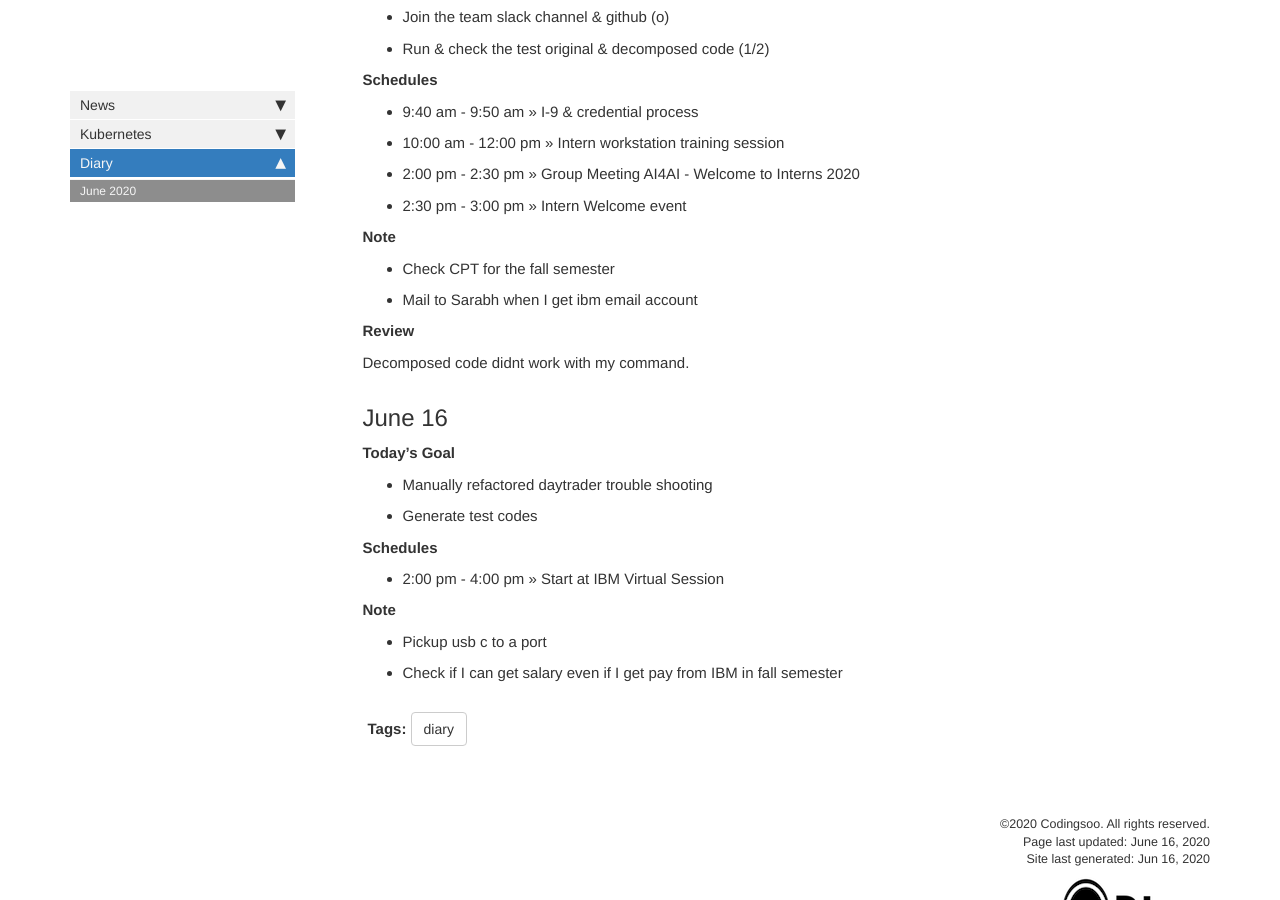
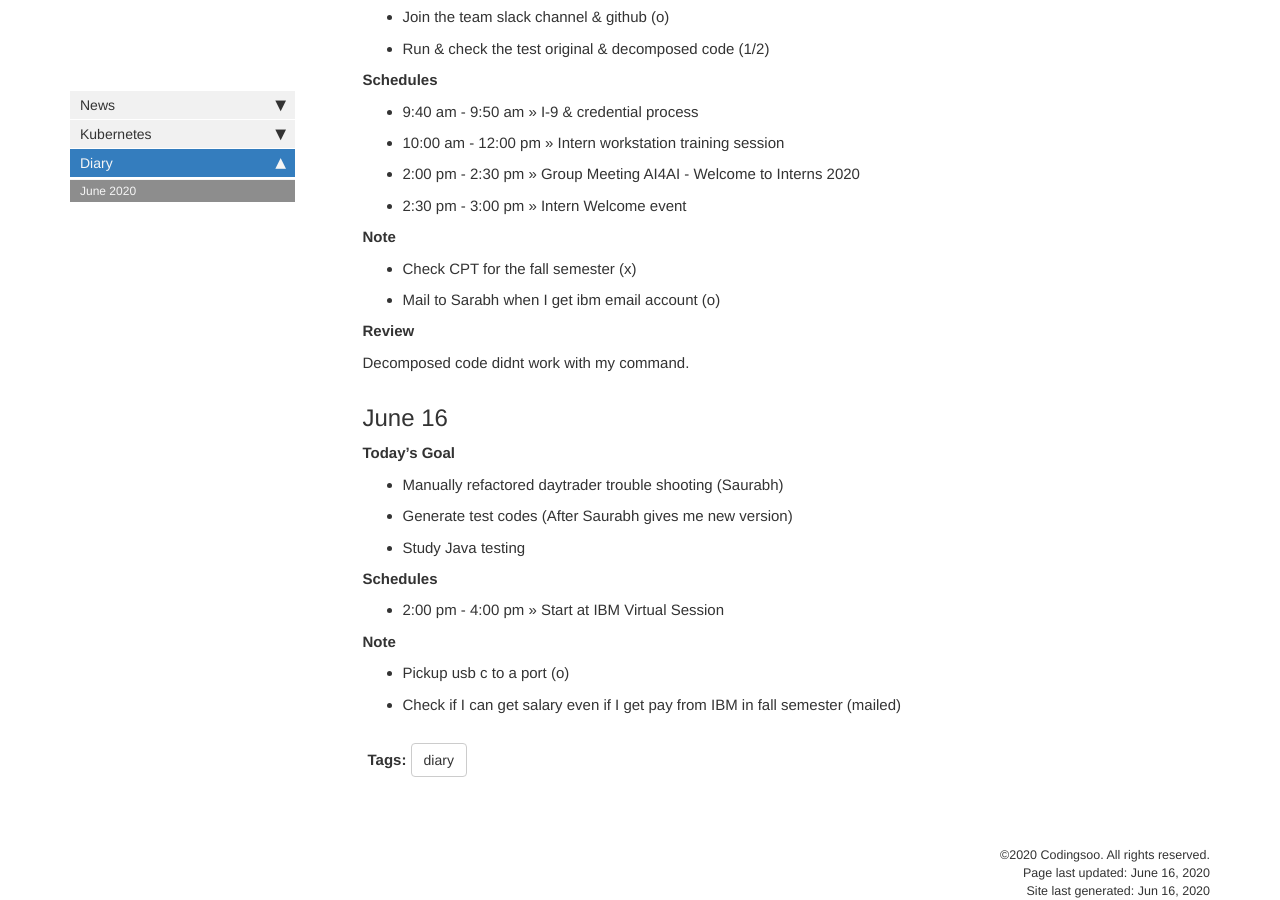
Before and after one commit to codingsoo/codingsoo.github.io1, a Jekyll site: the page built from pages/diary/june-2020.md, in a window 1280 px wide and 900 px high, scrolled down 457 px. Built offline with Jekyll 4.4.1, drawn with Linux system fonts in a browser that asks for light colours; nearby versions of some CDN libraries; comment, search, counter and statistics services are not loaded.

Commit message:
Today update

```diff
--- a/pages/diary/june-2020.md
+++ b/pages/diary/june-2020.md
@@ -26,8 +26,8 @@ folder: diary
 
 **Note**
 
-- Check CPT for the fall semester
-- Mail to Sarabh when I get ibm email account
+- Check CPT for the fall semester (x)
+- Mail to Sarabh when I get ibm email account (o)
 
 **Review**
 
@@ -37,8 +37,9 @@ Decomposed code didnt work with my command.
 
 **Today's Goal**
 
-- Manually refactored daytrader trouble shooting
-- Generate test codes
+- Manually refactored daytrader trouble shooting (Saurabh)
+- Generate test codes (After Saurabh gives me new version)
+- Study Java testing
 
 **Schedules**
 
@@ -46,5 +47,5 @@ Decomposed code didnt work with my command.
 
 **Note**
 
-- Pickup usb c to a port
-- Check if I can get salary even if I get pay from IBM in fall semester
+- Pickup usb c to a port (o)
+- Check if I can get salary even if I get pay from IBM in fall semester (mailed)
```
